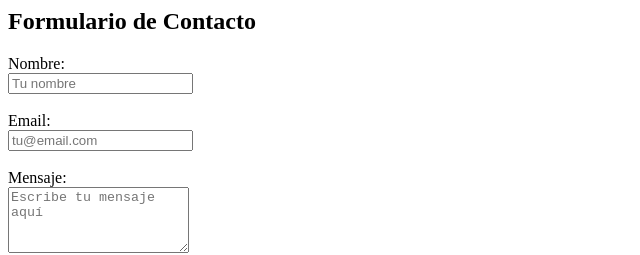
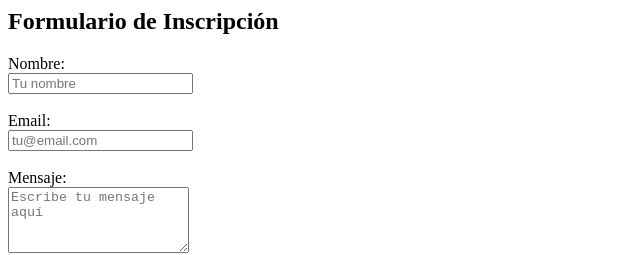
Before and after one commit to analopez03/AnaLopez-portafolio-web, a plain HTML site: page index.html in a window 1280 px wide. Shown: the top 255 px of the page, 0-640 px from the left. Drawn offline with Linux system fonts and the light colour scheme.

Commit message:
Update index.html
Cambio de nombre del formulario

```diff
--- a/index.html
+++ b/index.html
@@ -1,4 +1,4 @@
-<h2>Formulario de Contacto</h2>
+<h2>Formulario de Inscripción</h2>
 <form action="#" method="post">
   <label for="nombre">Nombre:</label><br>
   <input type="text" id="nombre" name="nombre" placeholder="Tu nombre" required><br><br>
```
